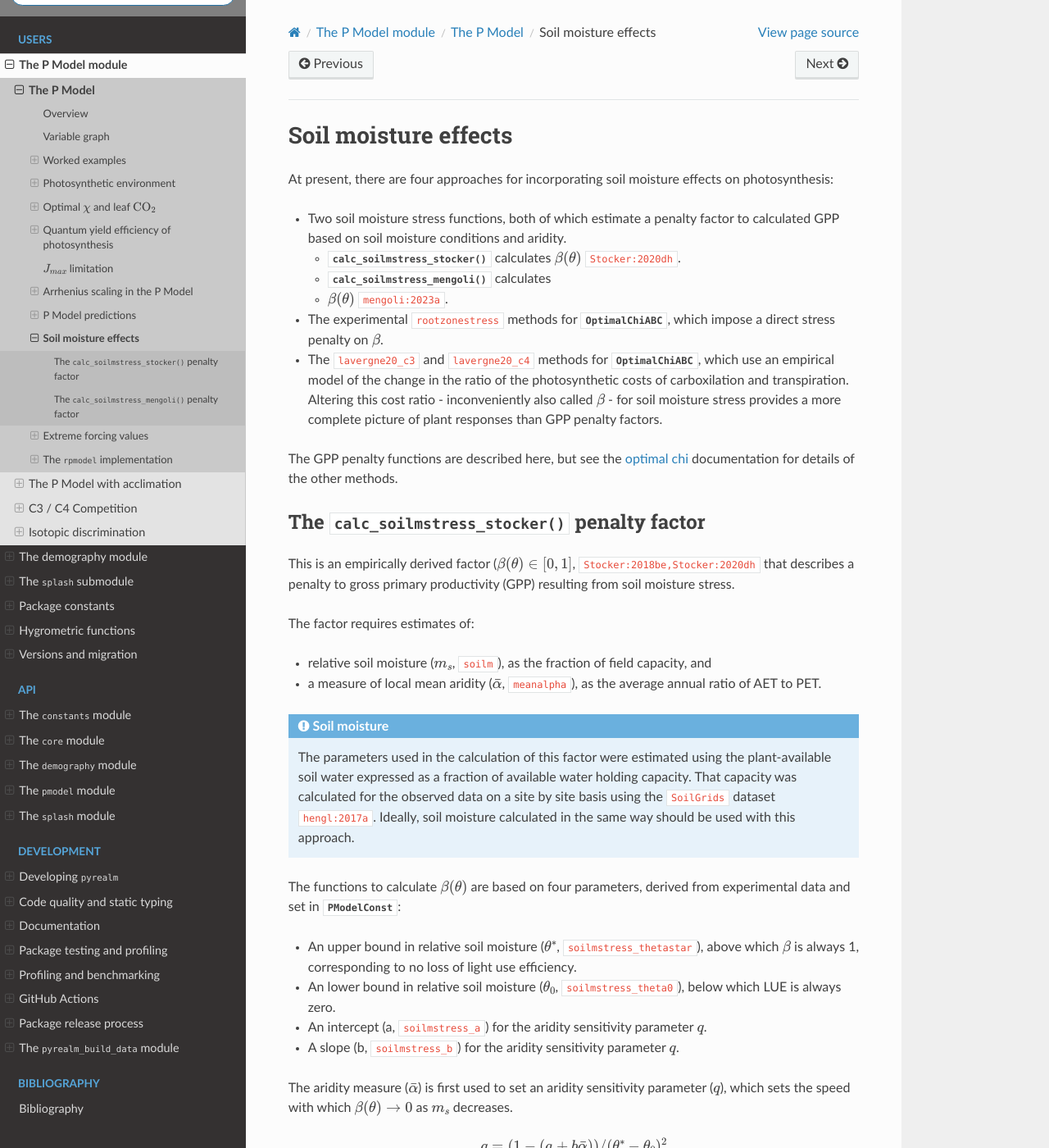
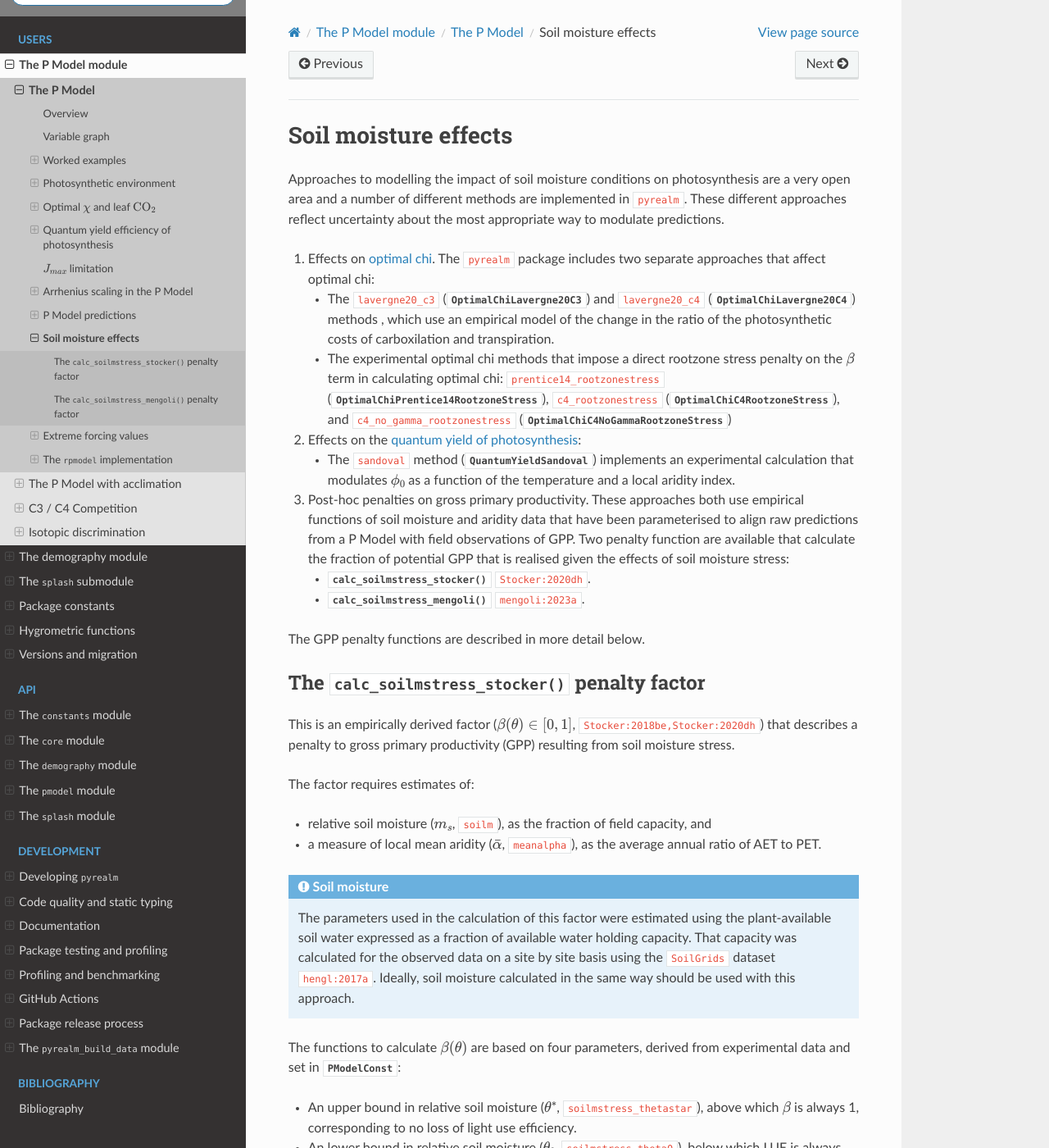
Before and after one commit to ImperialCollegeLondon/pyrealm, a Sphinx documentation site: the page built from docs/source/users/pmodel/pmodel_details/soil_moisture.md, in a window 1280 px wide and 1400 px high. Shown: the whole window at 82% size. Built offline with Sphinx 7.4.7 and the Read the Docs theme 3.1.0, drawn with Linux system fonts in a browser that asks for light colours; cross-references to code outside the pages are shown as plain code; the version number is read from the project's files by our own code; some of the changed text lies outside the part shown.

Commit message:
Updating user docs

````diff
--- a/docs/source/users/pmodel/pmodel_details/soil_moisture.md
+++ b/docs/source/users/pmodel/pmodel_details/soil_moisture.md
@@ -23,32 +23,47 @@ language_info:
 
 # Soil moisture effects
 
-At present, there are four approaches for incorporating soil moisture effects on
-photosynthesis:
+Approaches to modelling the impact of soil moisture conditions on photosynthesis are a
+very open area and a number of different methods are implemented in ``pyrealm``. These
+different approaches reflect uncertainty about the most appropriate way to modulate
+predictions.
 
-* Two soil moisture stress functions, both of which estimate a penalty factor to
-  calculated GPP based on soil moisture conditions and aridity.
-  * {func}`~pyrealm.pmodel.functions.calc_soilmstress_stocker` calculates
-    $\beta(\theta)$ {cite:p}`Stocker:2020dh`.
-  * {func}`~pyrealm.pmodel.functions.calc_soilmstress_mengoli` calculates
-  * $\beta(\theta)$ {cite:p}`mengoli:2023a`.
-* The experimental `rootzonestress` methods for
-  {class}`~pyrealm.pmodel.optimal_chi.OptimalChiABC`, which impose a direct stress
-  penalty on $\beta$.
-* The `lavergne20_c3` and `lavergne20_c4` methods for
-  {class}`~pyrealm.pmodel.optimal_chi.OptimalChiABC`, which use an empirical model
-  of the
-  change in the ratio of the photosynthetic costs of carboxilation and transpiration.
-  Altering this cost ratio - inconveniently also called $\beta$ - for soil moisture
-  stress provides a more complete picture of plant responses than GPP penalty factors.
+1. Effects on [optimal chi](./optimal_chi). The `pyrealm` package includes two separate
+   approaches that affect optimal chi:
 
-The GPP penalty functions are described here, but see the [optimal chi](./optimal_chi)
-documentation for details of the other methods.
+   * The `lavergne20_c3` ({class}`~pyrealm.pmodel.optimal_chi.OptimalChiLavergne20C3`)
+     and `lavergne20_c4` ({class}`~pyrealm.pmodel.optimal_chi.OptimalChiLavergne20C4`)
+     methods , which use an empirical model of the change in the ratio of the
+     photosynthetic costs of carboxilation and transpiration.
+
+   * The experimental optimal chi methods that impose a direct rootzone stress penalty
+     on the $\beta$ term in calculating optimal chi: `prentice14_rootzonestress`
+     ({class}`~pyrealm.pmodel.optimal_chi.OptimalChiPrentice14RootzoneStress`),
+     `c4_rootzonestress`
+     ({class}`~pyrealm.pmodel.optimal_chi.OptimalChiC4RootzoneStress`), and
+     `c4_no_gamma_rootzonestress`
+     ({class}`~pyrealm.pmodel.optimal_chi.OptimalChiC4NoGammaRootzoneStress`)
+
+2. Effects on the [quantum yield of photosynthesis](./quantum_yield):
+
+   * The `sandoval` method ({class}`~pyrealm.pmodel.quantum_yield.QuantumYieldSandoval`)
+     implements an experimental calculation that modulates $\phi_0$ as a function of the
+     temperature and a local aridity index.
+
+3. Post-hoc penalties on gross primary productivity. These approaches both use empirical
+   functions of soil moisture and aridity  data that have been parameterised to align
+   raw predictions from a P Model with field observations of GPP. Two penalty function
+   are available that calculate the fraction of potential GPP that is realised given the
+   effects of soil moisture stress:
+   * {func}`~pyrealm.pmodel.functions.calc_soilmstress_stocker` {cite:p}`Stocker:2020dh`.
+   * {func}`~pyrealm.pmodel.functions.calc_soilmstress_mengoli` {cite:p}`mengoli:2023a`.
+
+The GPP penalty functions are described in more detail below.
 
 ## The {func}`~pyrealm.pmodel.functions.calc_soilmstress_stocker` penalty factor
 
 This is an empirically derived factor ($\beta(\theta) \in [0,1]$,
-{cite:p}`Stocker:2018be,Stocker:2020dh` that describes a penalty to gross primary
+{cite:p}`Stocker:2018be,Stocker:2020dh`) that describes a penalty to gross primary
 productivity (GPP)  resulting from soil moisture stress.
 
 The factor requires estimates of:
@@ -159,14 +180,53 @@ by the resulting factor. The example below shows how the predicted light use
 efficiency from the P Model changes across an aridity gradient both with and without the
 soil moisture factor.
 
+In the `rpmodel` implementation, the soil moisture factor is applied within the
+calculation of the P Model and the penalised GPP is used to modify $V_{cmax}$ and
+$J_{max}$, so that these values are congruent with the resulting penalised LUE and GPP.
+This is **not** implemented in the {mod}`~pyrealm.pmodel` module, where
+correction is only implemented as a post-hoc penalty to GPP.
+
+```{caution}
+* This soil moisture stress function was parameterised using the standard P Model
+  (:class:`~pyrealm.pmodel.pmodel.PModel`) and is unlikely to transfer well to GPP
+  predictions from the subdaily form of the model
+  (:class:`~pyrealm.pmodel.pmodel.SubdailyPModel`).
+
+* The parameterisation of this soil moisture stress function formed part of a wider
+  model tuning in {cite:t}`Stocker:2020dh` that also adjusted the value of the
+  quantum yield of photosynthesis to capture canopy scale efficiency. To match this
+  calibration process, the correction should be applied to outputs of a `PModel` with
+  matching settings: see {func}`~pyrealm.pmodel.functions.calc_soilmstress_stocker`
+  for details.
+```
+
 ```{code-cell} ipython3
 # Calculate the P Model in a constant environment
-tc = np.array([20] * 101)
-sm_gradient = np.linspace(0, 1.0, 101)
+n_obs = 48 * 5
+obs_minutes = 30
+time_offsets = np.arange(0, n_obs * obs_minutes, obs_minutes).astype("timedelta64[m]")
+datetimes = np.datetime64("2000-01-01 00:00") + time_offsets
 
-env = PModelEnvironment(tc=tc, patm=101325.0, vpd=820, co2=400, fapar=1, ppfd=1000)
-model = PModel(env)
+sm_gradient = np.linspace(0, 1.0, n_obs)
 
+env = PModelEnvironment(
+    tc=np.full(n_obs, fill_value=20),
+    patm=np.full(n_obs, fill_value=101325),
+    vpd=np.full(n_obs, fill_value=820),
+    co2=np.full(n_obs, fill_value=400),
+    fapar=np.full(n_obs, fill_value=1),
+    ppfd=np.full(n_obs, fill_value=1000),
+)
+
+# Configure the PModel to use the 'BRC' model setup of Stocker et al. (2020)
+model = PModel(
+    env=env,
+    method_kphio="temperature",
+    method_arrhenius="simple",
+    method_jmaxlim="wang17",
+    method_optchi="prentice14",
+    reference_kphio=0.081785,
+)
 
 # Calculate the soil moisture stress factor across a soil moisture gradient
 # at differing aridities
@@ -188,23 +248,12 @@ for mean_alpha in [0.9, 0.5, 0.3, 0.1, 0.0]:
 plt.plot(sm_gradient, model.gpp, label="No soil moisture penalty")
 
 for ky, val in gpp_stressed.items():
-    plt.plot(soilm, val, label=r"$\bar{{\alpha}}$ = {}".format(ky))
+    plt.plot(sm_gradient, val, label=r"$\bar{{\alpha}}$ = {}".format(ky))
 
 plt.xlabel(r"Relative soil moisture, $m_s$, -")
 plt.ylabel(r"GPP")
 plt.legend()
 plt.show()
-```
-
-```{warning}
-In the `rpmodel` implementation, the soil moisture factor is applied within the
-calculation of the P Model and the penalised GPP is used to modify $V_{cmax}$ and
-$J_{max}$, so that these values are congruent with the resulting penalised LUE and GPP.
-
-This is **not** implemented in the {mod}`~pyrealm.pmodel` module. The empirical
-correction is only as a post-hoc penalty to GPP, which facilitates the comparison of
-different penalty factors applied to the same P Model instance.
-
 ```
 
 ## The {func}`~pyrealm.pmodel.functions.calc_soilmstress_mengoli` penalty factor
@@ -306,13 +351,47 @@ calculated and then applied to the GPP calculated for a model
 ({attr}`~pyrealm.pmodel.pmodel.PModel.gpp`). In the example below, the result is
 obviously just $\beta(\theta)$ from above scaled to the constant GPP.
 
+```{caution}
+* This soil moisture stress function was parameterised using the subdaily P Model
+  (:class:`~pyrealm.pmodel.pmodel.SubdailyPModel`) and is unlikely to transfer well
+  to GPP predictions from the standard form of the model
+  (:class:`~pyrealm.pmodel.pmodel.PModel`).
+
+* The parameterisation of this soil moisture stress function was estimated using
+  predictions from a particular parameterisation of the subdaily PModel. To match
+  the parameterisation settings, the correction should be applied to outputs of a
+  `SubdailyPModel` with matching settings:
+  see {func}`~pyrealm.pmodel.functions.calc_soilmstress_mengoli` for details.
+```
+
 ```{code-cell} ipython3
+acclim_model = AcclimationModel(datetimes=datetimes)
+acclim_model.set_window(
+    window_center=np.timedelta64(12, "h"), half_width=np.timedelta64(1, "h")
+)
+
+acclim_model.get_window_values(env.tc)
+
+subdaily_model = SubdailyPModel(
+    env=env,
+    acclim_model=acclim_model,
+    method_kphio="temperature",
+    method_arrhenius="simple",
+    method_jmaxlim="wang17",
+    method_optchi="prentice14",
+    reference_kphio=1 / 8,
+)
+
 for ai in ai_vals:
 
-    plt.plot(sm_gradient, model.gpp * beta[ai], label=f"AI = {ai}")
+    plt.plot(sm_gradient, subdaily_model.gpp * beta[ai], label=f"AI = {ai}")
 
 plt.xlabel(r"Relative soil moisture $\theta$")
 plt.ylabel("GPP")
 plt.legend()
 plt.show()
 ```
+
+```{code-cell} ipython3
+
+```
````
Also changed, not shown: other parts of docs/source/users/pmodel/pmodel_details/soil_moisture.md (+13 -11 lines), 1 other file.
